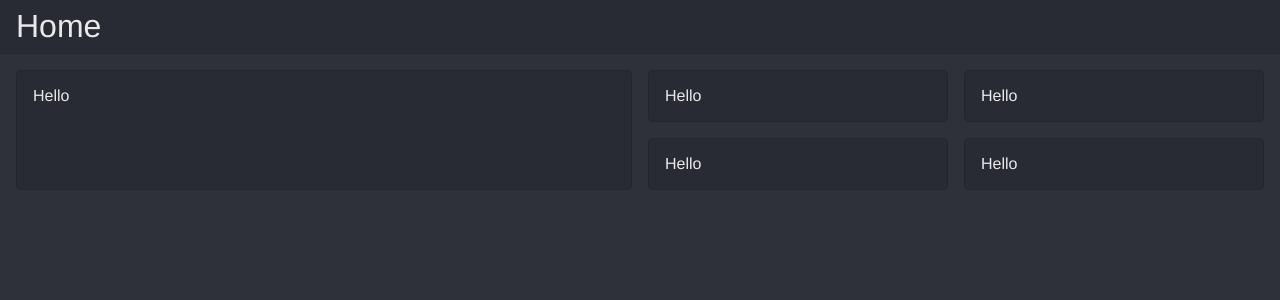
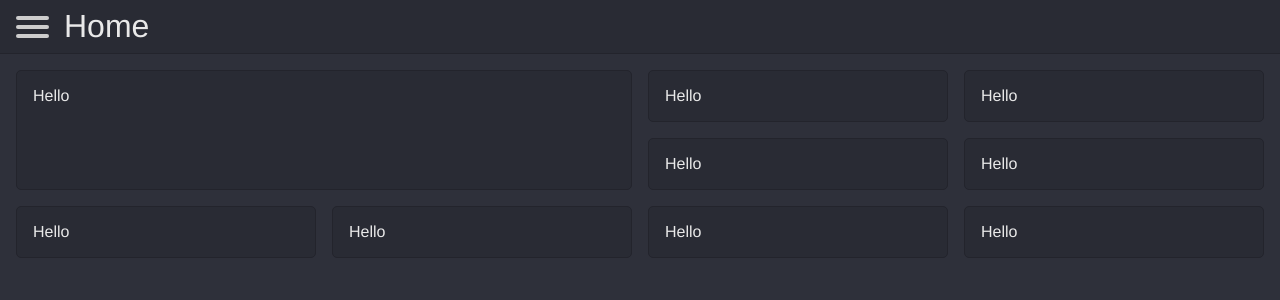
Before and after one commit to Khazl/vue-monitoring, a Vue app: page / in a window 1280 px wide. Shown: the top 300 px of the page. Built offline with nearby package versions, Linux system fonts and the light colour scheme.

Commit message:
menu wip

```diff
--- a/src/App.vue
+++ b/src/App.vue
@@ -1,9 +1,7 @@
 <template>
   <div id="app">
     <Title :title="$route.meta.title"></Title>
-
-    <!--<Navigation></Navigation>-->
-
+    <Navigation></Navigation>
     <router-view/>
   </div>
 </template>
@@ -27,4 +25,8 @@ export default {
     color: rgb(233, 233, 233);
     background: $defaultBackgroundColor;
   }
+
+  #app {
+    position: relative;
+  }
 </style>
--- a/src/components/layout/Navigation.vue
+++ b/src/components/layout/Navigation.vue
@@ -1,7 +1,17 @@
 <template>
-    <div class="navigation">
-        <router-link to="/">Main Dashboard</router-link> |
-        <router-link to="/another">Another Dashboard</router-link>
+    <div class="navigation" role="navigation">
+
+        <div class="navigation__toggle">
+            <input type="checkbox" />
+            <span></span>
+            <span></span>
+            <span></span>
+
+            <ul class="navigation__menu">
+            <li><router-link to="/">Main Dashboard</router-link></li>
+            <li><router-link to="/another">Another Dashboard</router-link></li>
+            </ul>
+        </div>
     </div>
 </template>
 
@@ -13,6 +23,96 @@ export default {
 
 <style lang="scss">
     .navigation {
+        position: absolute;
+        top: 0;
+        left: 0;
 
+        &__toggle {
+            display: block;
+            position: relative;
+            top: 1rem;
+            left: 1rem;
+            z-index: 1;
+            user-select: none;
+
+            input {
+                display: block;
+                width: 40px;
+                height: 32px;
+                position: absolute;
+                top: -7px;
+                left: -5px;
+                cursor: pointer;
+                opacity: 0;
+                z-index: 2;
+                -webkit-touch-callout: none;
+
+                &:checked {
+
+                    ~ span {
+                        opacity: 1;
+                        transform: rotate(45deg) translate(-2px, -1px);
+
+                        &:nth-last-child(3) {
+                            opacity: 0;
+                            transform: rotate(0deg) scale(0.2, 0.2);
+                        }
+
+                        &:nth-last-child(2) {
+                            transform: rotate(-45deg) translate(0, -1px);
+                        }
+                    }
+
+                    ~ ul {
+                        transform: none;
+                    }
+                }
+            }
+
+            span {
+                display: block;
+                width: 33px;
+                height: 4px;
+                margin-bottom: 5px;
+                position: relative;
+                background: #cdcdcd;
+                border-radius: 3px;
+                z-index: 1;
+                transform-origin: 4px 0px;
+                transition: all 0.2s cubic-bezier(0.77, 0.2, 0.05, 1.0);
+
+                &:first-child {
+                    transform-origin: 0% 0%;
+                }
+
+                &:nth-last-child(2) {
+                    transform-origin: 0% 100%;
+                }
+            }
+        }
+
+        &__menu {
+            position: absolute;
+            top: -1rem;
+            left: -1rem;
+            margin: 0;
+            width: 200px;
+            height: 100%;
+            padding: 5rem 2rem 3rem;
+            background: darken($defaultBackgroundColor, 5%);
+            border-right: 1px solid darken($defaultBackgroundColor, 8%);
+            list-style-type: none;
+            -webkit-font-smoothing: antialiased;
+            transform-origin: 0% 0%;
+            transform: translate(-100%, 0);
+            transition: transform 0.5s cubic-bezier(0.77,0.2,0.05,1.0);
+
+            a {
+                color: #fff;
+                text-decoration: none;
+                margin-bottom: .5rem;
+                display: inline-block;
+            }
+        }
     }
 </style>
--- a/src/components/layout/Title.vue
+++ b/src/components/layout/Title.vue
@@ -16,7 +16,7 @@ export default {
 <style lang="scss">
   .title {
     font-size: 2rem;
-    padding: .5rem 1rem;
+    padding: .5rem 1rem .5rem 4rem;
     background: darken($defaultBackgroundColor, 2%);
     border-bottom: 1px solid darken($defaultBackgroundColor, 5%);
   }
--- a/src/views/Home.vue
+++ b/src/views/Home.vue
@@ -1,5 +1,9 @@
 <template>
   <Container layout="layout-1">
+    <div class="module">Hello</div>
+    <div class="module">Hello</div>
+    <div class="module">Hello</div>
+    <div class="module">Hello</div>
     <div class="module">Hello</div>
     <div class="module">Hello</div>
     <div class="module">Hello</div>
```
